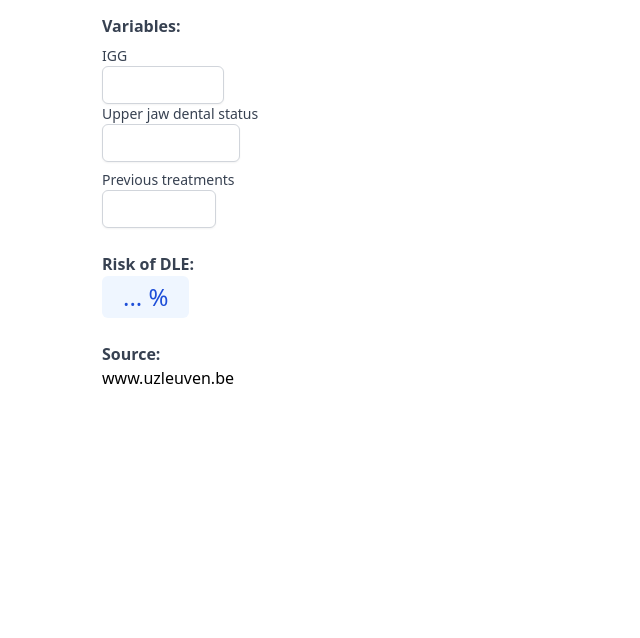
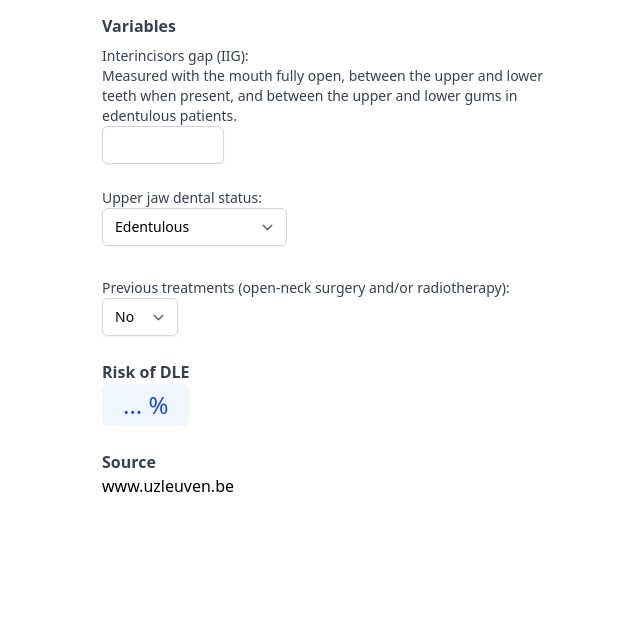
Before and after one commit to Tiro-health/risk-of-DLE-calculator.github.io, a website: page index.html in a window 1280 px wide. Shown: the part 162-800 px from the top of the page, without its empty margins (314-954 px from the left). Drawn offline with nearby package versions, Linux system fonts and the light colour scheme.

Commit message:
Switched to dropdowns in calculator variables

```diff
--- a/index.html
+++ b/index.html
@@ -3,6 +3,7 @@
   <head>
     <script src="https://ajax.googleapis.com/ajax/libs/jquery/3.6.0/jquery.min.js"></script>
     <script src="https://cdn.tailwindcss.com?plugins=forms,typography,aspect-ratio,line-clamp"></script>
+    <script src="https://axelv.github.io/atticus-calculator/index.js"></script>
     <title>Risk of difficult laryngeal exposure (DLE)</title>
     <meta charset="UTF-8" />
   </head>
@@ -14,7 +15,7 @@
       <div class="max-w-md w-full space-y-8">
         <div>
           <h1 class="mt-6 text-center text-3xl font-bold text-blue-700">
-            Risk of difficult laryngeal exposure (DLE)
+            Probability of difficult laryngeal exposure (DLE)
           </h1>
         </div>
         <form
@@ -22,67 +23,80 @@
           class="rounded-md"
           oninput="
             intercept=1.838;
-            mu=intercept+(-1.092*igg.valueAsNumber)+(0.947*upper_jaw_dental_status.valueAsNumber)+(1.442*previous_treatments.valueAsNumber);
+
+            mu=intercept+(-1.092*igg.valueAsNumber)+(0.947*(upper_jaw_dental_status.value))+(1.442*previous_treatments.value);
             calc=(100/(1+Math.exp(-mu))).toFixed(2);
-						if(isNaN(calc)){
-							dlerisk.value = '... %'
-						}else{
-							dlerisk.value = calc + '%'
-						}
+
+            if(isNaN(calc)){dlerisk.value = '... %'}
+            else{dlerisk.value = calc + '%'}
 					"
         >
-            <div>
-              <label for="dlerisk" class="block font-bold text-gray-700"
-                >Variables:</label
-              >
-            </div>
+          <div>
+            <label for="dlerisk" class="block font-bold text-gray-700"
+              >Variables</label
+            >
+          </div>
+
           <div class="mt-2">
             <label class="block text-sm font-medium text-gray-700">
-              IGG
+              Interincisors gap (IIG):
             </label>
+            <label class="block text-sm font-medium text-gray-700">
+              Measured with the mouth fully open, between the upper and lower
+              teeth when present, and between the upper and lower gums in
+              edentulous patients.
+            </label>
+
             <input
               class="t-1 block shadow-sm sm:text-sm border-gray-300 rounded-md"
               type="number"
               name="igg"
               min="0"
-              max="10"
+              max="20"
               precision="2"
               step="0.01"
             />
           </div>
+          <p>&nbsp;</p>
           <div class="col-span-6 sm:col-span-3 lg:col-span-2">
             <label class="block text-sm font-medium text-gray-700">
-              Upper jaw dental status
+              Upper jaw dental status:
             </label>
-            <input
-              class="t-1 block shadow-sm sm:text-sm border-gray-300 rounded-md"
+            <select
+              class="t-1 block shadow-sm sm:text-sm font-small border-gray-300 rounded-md"
+              name="upper_jaw_dental_status"
+              id="upper_jaw_dental_status"
               type="number"
-              name="upper_jaw_dental_status"
-              min="0"
-              max="1000"
-              precision="2"
-              step="0.01"
-            />
+            >
+              <option value="0">Edentulous</option>
+              <option value="1">Partially edentulous</option>
+              <option value="2">Normal teeth</option>
+              <option value="3">Prominent teeth</option>
+            </select>
           </div>
+          <p>&nbsp;</p>
           <div class="mt-2">
-            <label class="block text-sm font-medium text-gray-700">
-              Previous treatments
-            </label>
-            <input
-              class="t-1 block shadow-sm sm:text-sm border-gray-300 rounded-md"
-              type="number"
-              name="previous_treatments"
-              min="0"
-              max="1000"
-            />
+            <div class="col-span-6 sm:col-span-3 lg:col-span-2">
+              <label class="block text-sm font-medium text-gray-700">
+                Previous treatments (open-neck surgery and/or radiotherapy):
+              </label>
 
+              <select
+                name="previous_treatments"
+                id="previous_treatments"
+                class="t-1 block shadow-sm sm:text-sm border-gray-300 rounded-md"
+              >
+                <option value="0">No</option>
+                <option value="1">Yes</option>
+              </select>
+            </div>
             <p>&nbsp;</p>
             <p></p>
           </div>
           <div class="col-span-6 sm:col-span-3 lg:col-span-2 block">
             <div>
               <label for="dlerisk" class="block font-bold text-gray-700">
-              Risk of DLE:
+                Risk of DLE
               </label>
             </div>
             <div>
@@ -99,16 +113,14 @@
             </div>
 
             <div>
-
               <label class="block font-bold text-gray-700">
-              Source:
+                Source
               </label>
             </div>
 
             <div>
               <a href="https://www.uzleuven.be/nl">www.uzleuven.be</a>
             </div>
-
           </div>
         </form>
       </div>
```
